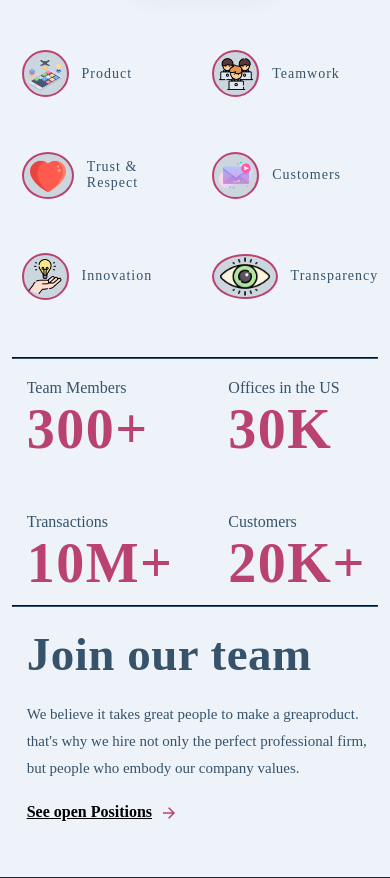
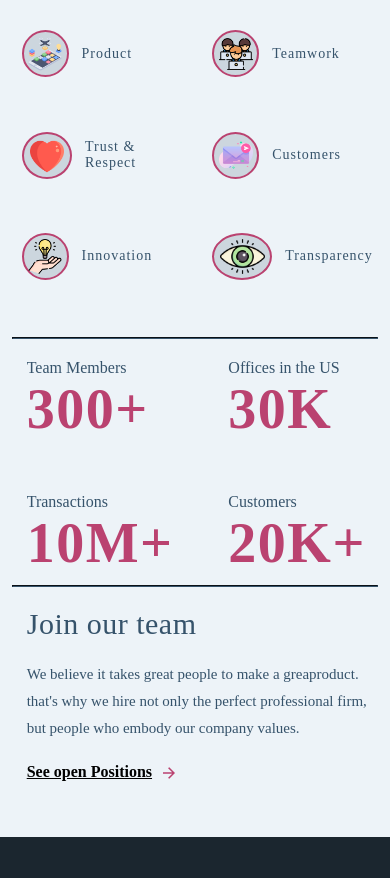
Before and after one commit to dannyhack/pppp, a plain HTML site: page about us.html in a window 390 px wide. Shown: the part 1541-2419 px from the top of the page. Drawn offline with Linux system fonts and the light colour scheme; a web font is replaced by a local one.

Commit message:
first commit

```diff
--- a/css/style.css
+++ b/css/style.css
@@ -2216,6 +2216,7 @@
     .more-details .left{
         width: 100%;
         height: auto;
+        margin-top: -20px;
     }
     .more-details .left h1{
         font-size: 30px;
@@ -2239,11 +2240,11 @@
         width: 80%;
     }
     .more-details .right .item .hold .ic{
-        width: 55px;
+        width: 52px;
     }
     .more-details .right .item .hold .ic2{
-        height: 45px;
-        width: 80px;
+        /* height: 45px; */
+        width: 60px;
     }
     .more-details .right .item .hold .ic img{
         width: 74%;
@@ -2261,4 +2262,9 @@
     .rating .item2{
         width: 100%;
     }
-}
+    .teams .item h2{
+        font-weight: 300;
+        text-align: left;
+        font-size: 30px;
+    }
+}
```
